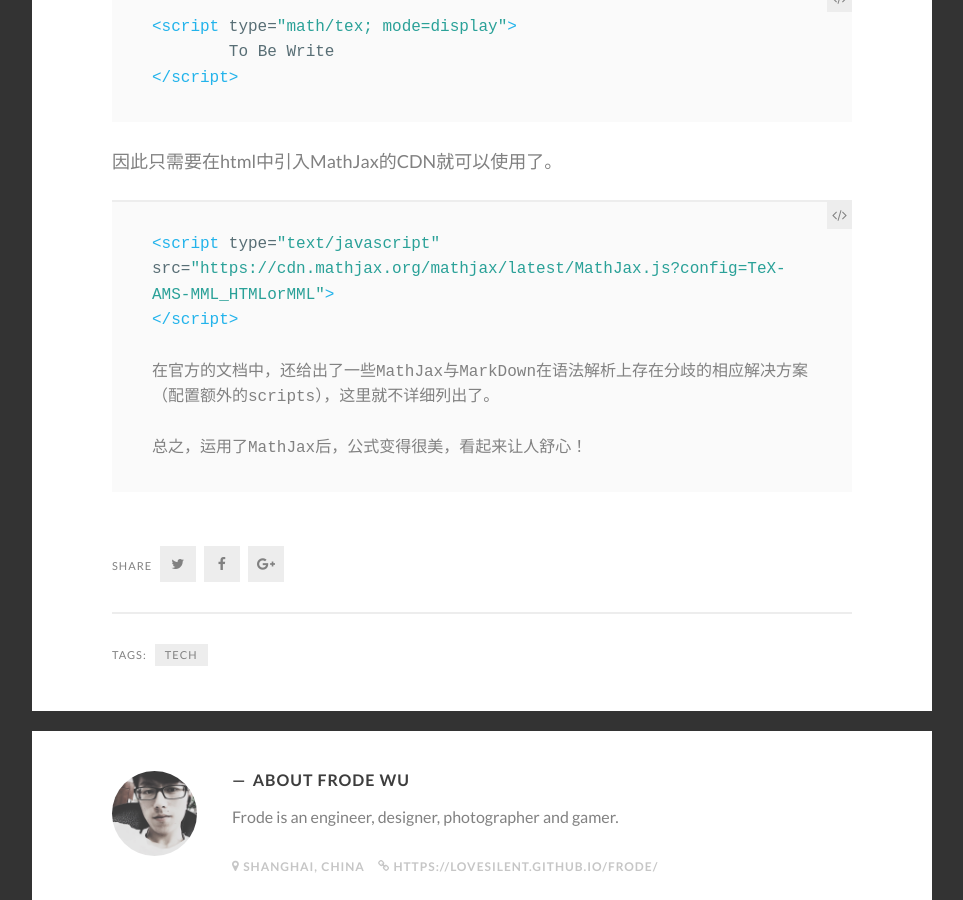
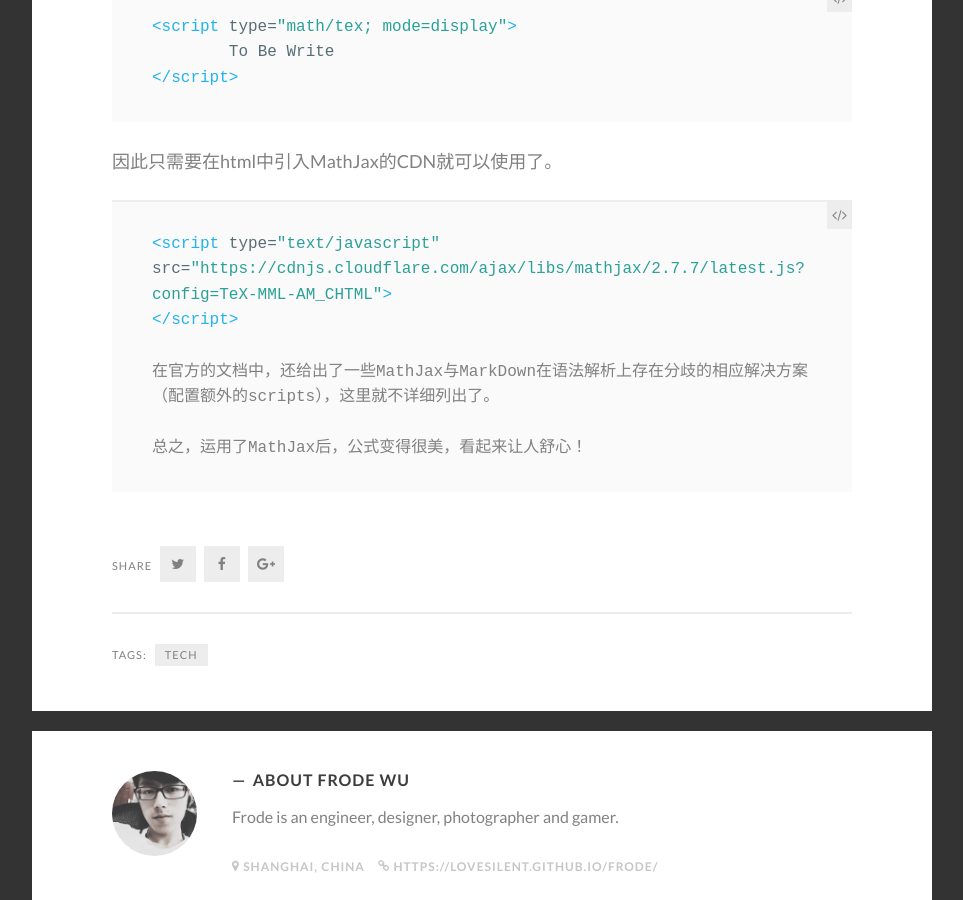
Before and after one commit to lovesilent/frode, a Jekyll site: the page built from _posts/2017-12-20-Use-MathJax-In-Markdown.md, in a window 1280 px wide and 900 px high, scrolled down 1305 px. Shown: the whole window, without its empty margins (8-971 px from the left). Built offline with Jekyll 4.4.1, drawn with Linux system fonts in a browser that asks for light colours; some web fonts are replaced; formulas are drawn with MathJax 3; some of the changed lines change nothing that is shown.

Commit message:
fix mathjax

```diff
--- a/_layouts/default.html
+++ b/_layouts/default.html
@@ -42,6 +42,6 @@
     <script src="https://ajax.googleapis.com/ajax/libs/jquery/1.12.2/jquery.min.js"></script>
     <script type="text/javascript" src="{{ site.baseurl }}/js/plugins.js"></script>
     <script type="text/javascript" src="{{ site.baseurl }}/js/custom.js"></script>
-	<script type="text/javascript" src="https://cdn.mathjax.org/mathjax/latest/MathJax.js?config=TeX-AMS-MML_HTMLorMML"></script>
+	<script type="text/javascript" src="https://cdnjs.cloudflare.com/ajax/libs/mathjax/2.7.7/latest.js?config=TeX-MML-AM_CHTML"></script>
 </body>
 </html>
--- a/_posts/2017-12-20-Use-MathJax-In-Markdown.md
+++ b/_posts/2017-12-20-Use-MathJax-In-Markdown.md
@@ -23,7 +23,7 @@
 因此只需要在html中引入MathJax的CDN就可以使用了。
 
 {% highlight html %}
-<script type="text/javascript" src="https://cdn.mathjax.org/mathjax/latest/MathJax.js?config=TeX-AMS-MML_HTMLorMML">
+<script type="text/javascript" src="https://cdnjs.cloudflare.com/ajax/libs/mathjax/2.7.7/latest.js?config=TeX-MML-AM_CHTML">
 </script>
 
 在官方的文档中，还给出了一些MathJax与MarkDown在语法解析上存在分歧的相应解决方案（配置额外的scripts），这里就不详细列出了。
```
